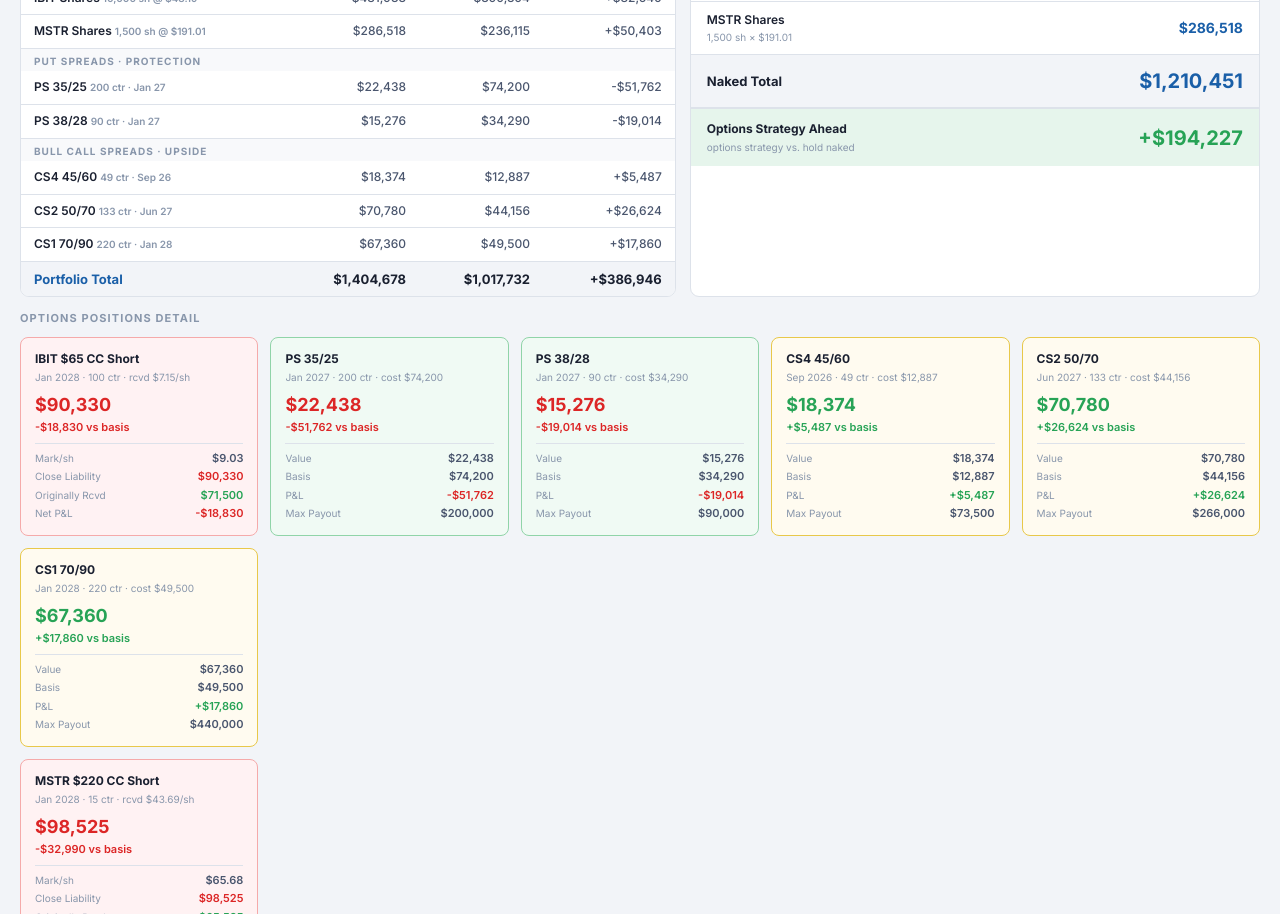
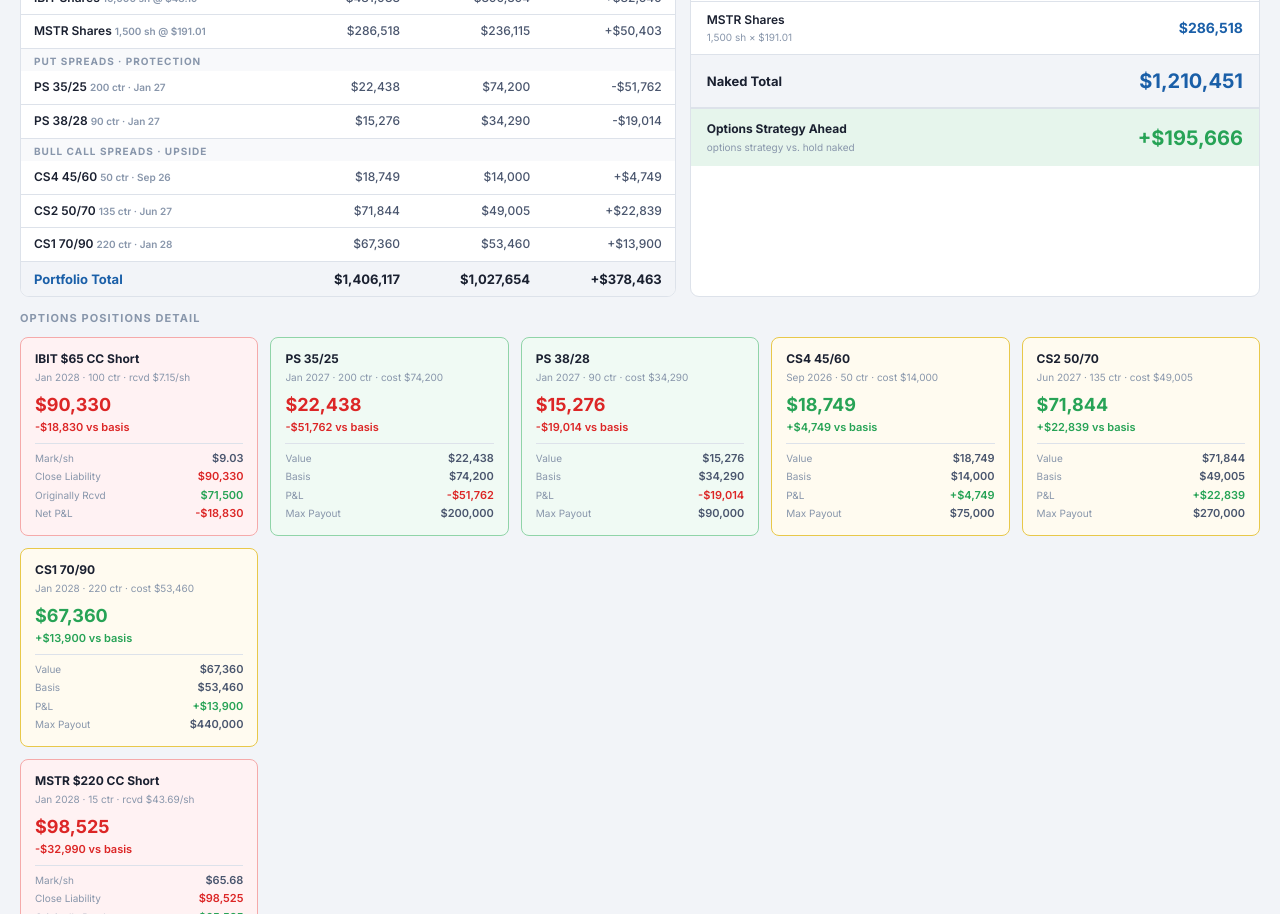
Before and after one commit to nyg825/BTCproforma, a plain HTML site: page index.html in a window 1280 px wide. Shown: the part 740-1654 px from the top of the page. Drawn offline with Linux system fonts and the light colour scheme.

Commit message:
Update index.html

```diff
--- a/index.html
+++ b/index.html
@@ -293,9 +293,9 @@ const CC_IBIT_RECD  = 71500;   // $7.15 × 100 ctr × 100
 const CC_MSTR_RECD  = 65535;   // $43.69 × 15 ctr × 100
 const PS_3525_BASIS = 74200;   // $3.71 × 200 × 100
 const PS_3828_BASIS = 34290;   // $3.81 × 90 × 100
-const CS4_BASIS     = 12887;
-const CS2_BASIS     = 44156;
-const CS1_BASIS     = 49500;
+const CS4_BASIS     = 14000;
+const CS2_BASIS     = 49005;
+const CS1_BASIS     = 53460;
 
 // Key expiry dates (YYYY-MM-DD)
 const EXPIRY_CS4 = new Date('2026-09-18');
@@ -377,8 +377,8 @@ function computeProforma(btc, targetDate) {
   const ps3828Pnl = ps3828Val - PS_3828_BASIS;
 
   // ── Bull Call Spreads ──
-  const cs4Val = spreadVal(ip, 45, 60, tCS4, 15, 49,  'call');
-  const cs2Val = spreadVal(ip, 50, 70, tCS2, 20, 133, 'call');
+  const cs4Val = spreadVal(ip, 45, 60, tCS4, 15, 50,  'call');
+  const cs2Val = spreadVal(ip, 50, 70, tCS2, 20, 135, 'call');
   const cs1Val = spreadVal(ip, 70, 90, tSC,  20, 220, 'call');
   const cs4Pnl = cs4Val - CS4_BASIS;
   const cs2Pnl = cs2Val - CS2_BASIS;
@@ -516,11 +516,11 @@ function calculate() {
     </tr>
     <tr class="section-head"><td colspan="4">Bull Call Spreads · Upside</td></tr>
     <tr>
-      <td>CS4 45/60 <span style="font-size:10px;color:var(--txt3)">49 ctr · Sep 26${r.tCS4<=0?' — EXPIRED':''}</span></td>
+      <td>CS4 45/60 <span style="font-size:10px;color:var(--txt3)">50 ctr · Sep 26${r.tCS4<=0?' — EXPIRED':''}</span></td>
       <td>${f$(r.cs4Val)}</td><td>${f$(CS4_BASIS)}</td><td class="${clr(r.cs4Pnl)}">${fs$(r.cs4Pnl)}</td>
     </tr>
     <tr>
-      <td>CS2 50/70 <span style="font-size:10px;color:var(--txt3)">133 ctr · Jun 27${r.tCS2<=0?' — EXPIRED':''}</span></td>
+      <td>CS2 50/70 <span style="font-size:10px;color:var(--txt3)">135 ctr · Jun 27${r.tCS2<=0?' — EXPIRED':''}</span></td>
       <td>${f$(r.cs2Val)}</td><td>${f$(CS2_BASIS)}</td><td class="${clr(r.cs2Pnl)}">${fs$(r.cs2Pnl)}</td>
     </tr>
     <tr>
@@ -588,15 +588,15 @@ function calculate() {
       r.ps3828Val, PS_3828_BASIS, r.ps3828Pnl,
       [['Value',f$(r.ps3828Val),'blu'],['Basis',f$(PS_3828_BASIS),''],['P&L',fs$(r.ps3828Pnl),clr(r.ps3828Pnl)],['Max Payout','$90,000','']],
       'ps') +
-    optTile('CS4 45/60','Sep 2026 · 49 ctr · cost $12,887',
+    optTile('CS4 45/60','Sep 2026 · 50 ctr · cost $14,000',
       r.cs4Val, CS4_BASIS, r.cs4Pnl,
-      [['Value',f$(r.cs4Val),'blu'],['Basis',f$(CS4_BASIS),''],['P&L',fs$(r.cs4Pnl),clr(r.cs4Pnl)],['Max Payout','$73,500','']],
+      [['Value',f$(r.cs4Val),'blu'],['Basis',f$(CS4_BASIS),''],['P&L',fs$(r.cs4Pnl),clr(r.cs4Pnl)],['Max Payout','$75,000','']],
       'cs') +
-    optTile('CS2 50/70','Jun 2027 · 133 ctr · cost $44,156',
+    optTile('CS2 50/70','Jun 2027 · 135 ctr · cost $49,005',
       r.cs2Val, CS2_BASIS, r.cs2Pnl,
-      [['Value',f$(r.cs2Val),'blu'],['Basis',f$(CS2_BASIS),''],['P&L',fs$(r.cs2Pnl),clr(r.cs2Pnl)],['Max Payout','$266,000','']],
+      [['Value',f$(r.cs2Val),'blu'],['Basis',f$(CS2_BASIS),''],['P&L',fs$(r.cs2Pnl),clr(r.cs2Pnl)],['Max Payout','$270,000','']],
       'cs') +
-    optTile('CS1 70/90','Jan 2028 · 220 ctr · cost $49,500',
+    optTile('CS1 70/90','Jan 2028 · 220 ctr · cost $53,460',
       r.cs1Val, CS1_BASIS, r.cs1Pnl,
       [['Value',f$(r.cs1Val),'blu'],['Basis',f$(CS1_BASIS),''],['P&L',fs$(r.cs1Pnl),clr(r.cs1Pnl)],['Max Payout','$440,000','']],
       'cs');
```
